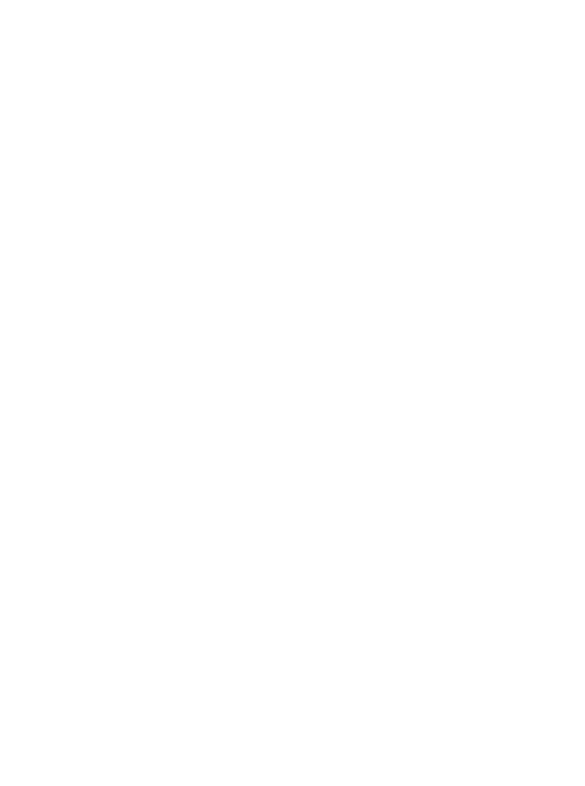
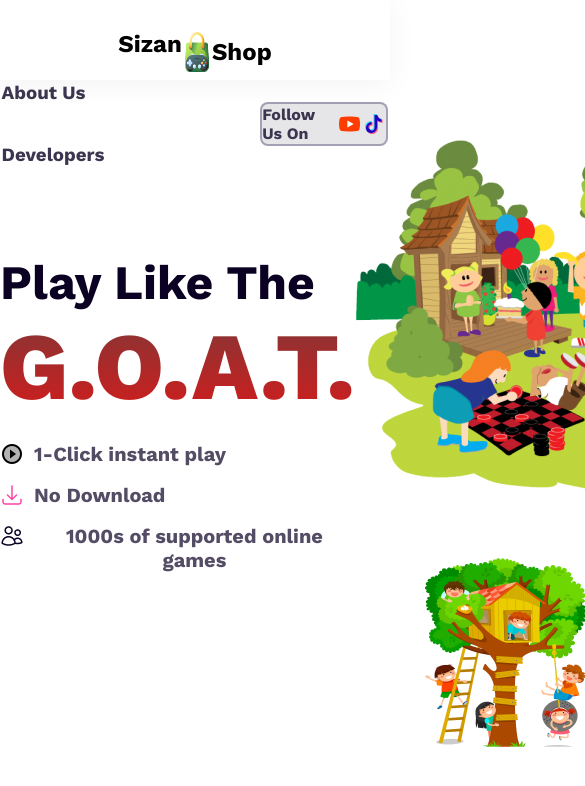
Before and after one commit to Sizan458/gamer-shop, a plain HTML site: page index.html in a window 390 px wide. Shown: the top 786 px of the page, 585 px wide, since content can reach past the window. Drawn offline with nearby package versions, Linux system fonts and the light colour scheme.

Commit message:
add navbae ,style it & responsive it

```diff
--- a/index.html
+++ b/index.html
@@ -12,7 +12,79 @@
 <body>
     <header>
          <!--nav start  -->
+         <nav>
+            <div>
+                <div class="nav-container1" >
+                <div  >
+                 <h1>Sizan</h1>
+                </div>
+                <div class=" nav-container1 ">
+                    <img  class=" nav-container1-img "  src="images/game icon .png" alt="">
+                    <h1>Shop</h1>
+                </div>
+            </div>
+           </div>
+            <div  class=" nav-container2" >
+                <div  class=" nav-container3" >
+                <div >
+                <h3 class="nav-container3-texts"><a href="">About Us</a></h3>
+                </div>
+                <div>
+                <h3 class="nav-container3-texts"><a href="">Developers</a></h3>
+            </div>
+
+
+        </div>
+            <div  class=" nav-container4" >
+               <p>Follow Us On</p>
+               <img src="images/icons8-youtube-48.png" alt="">
+               <img src="images/icons8-tiktok-48.png" alt="">
+            </div>
+        </div>
+         </nav>
            <!--nav end  -->
     </header>
+    <main>
+        <!--section 1 start  -->
+       <section class="section1">
+          <div>
+            <h2 class="section1-text1" >Play Like The</h2>
+            <div>
+               <h1 class="section1-text2 text-colors" > G.O.A.T.</h1>
+            </div>
+            <div>
+                <div class="section1-container1">
+
+                <img src="images/icons8-play-24.png" alt="">
+
+                <div >
+                   <p class="section1-container1-texts" > 1-Click instant play </p>
+                </div>
+                </div>
+                <div>
+                    <div class="section1-container1">
+                    <img src="images/dwonload.png" alt="">
+                    <div>
+                    <p class="section1-container1-texts">No Download</p>
+                </div>
+                </div>
+                </div>
+                <div>
+                    <div class="section1-container1" >
+                    <img src="images/pople.png" alt="">
+                    <div>
+                      <p class="section1-container1-texts">1000s of supported online games</p>
+                    </div>
+                </div>
+                </div>
+            </div>
+
+          </div>
+          <img src="images/Group 18.png" alt="">
+
+       </section>
+       <!--section 1 end  -->
+    </main>
+
 </body>
 </html>
--- a/style.css
+++ b/style.css
@@ -11,21 +11,148 @@ body{
    box-sizing: border-box;
 }
  .text-colors{
-   background: linear-gradient(180deg, #f94848 0%, #06040a 100%);
+   background: linear-gradient(180deg, #803737 0%, #d71b1b 100%);
 background-clip: text;
 -webkit-background-clip: text;
 -webkit-text-fill-color: transparent;
  }
 
 /* share css style end */
+/* nav css style start */
+nav{
+   display: flex;
+   justify-content: space-around;
+   align-items: center;
+   gap: 10px;
+   height: 80px;
+   background: #FFF;
+   box-shadow: 0px 4px 30px 0px rgba(0, 0, 0, 0.05);
+
+
+
+}
+.nav-container1{
+   display: flex;
+   justify-content: space-around;
+   align-items: center;
+
+}
+.nav-container1-img{
+   height: 50px;
+   width: 50px;
+}
+.nav-container2{
+   display: flex;
+   justify-content: space-around;
+   align-items: center;
+ gap: 50px;
+}
+.nav-container3 {
+   display: flex;
+   gap: 40px;
+}
+.nav-container3-texts>a{
+   text-decoration: none;
+   color: #3C354F;
+
+}
+.nav-container4{
+   display: flex;
+   gap:2 px;
+   align-items: center;
+   justify-content: space-around;
+   border: 2px solid #493d696a;
+   width: 230px;
+height: 40px;
+border-radius: 8px;
+background: rgba(11, 2, 35, 0.10);
+
+}
+.nav-container4>p{
+   color: #3C354F;
+
+}
+.nav-container4>img{
+   width: 33.916px;
+height: 24px;
+}
+
+/* nav css style end */
+
+.section1{
+   display: flex;
+   align-items: center;
+   justify-content: space-around;
+}
+.section1-text1{
+   color: #0B0223;
+
+
+font-size: 48px;
+
+font-weight: 600;
+
+}
+.section1-text2{
+
+
+font-size: 95px;
+
+font-weight: 800;
+margin-bottom: 20px;
+}
+.section1-container1{
+   display: flex;
+   gap:10px ;
+   margin-bottom: 17px;
+
+
+
+
+}
+.section1-container1>img{
+   width: 24px;
+height: 24px;
+justify-self: center;
+
+}
+.section1-container1-texts{
+   color: #534C64;
+text-align: center;
+
+font-size: 20px;
+
+font-weight: 500;
+}
+
+
+
 
 /* website responsive area */
 
 /* responsive area for mobile */
 @media screen and (max-width:576px ){
-
+ nav{
+   width: 100%;
+  flex-direction: column;
+ }
+ .nav-container1 {
+   width: 100%;
+  margin-top: 16px;
+ }
+ .nav-container1-img{
+   height: 40px;
+   width: 30px;
+ }
+ .nav-container3 {
+   width: 100%;
+  flex-direction: column;
+   gap: px;
+}
 }
 /* responsive area for laptop ,pc,& tablet*/
 @media screen  and (min-width:576px )  and (max-width:960px){
-
+    nav{
+      width: 100%;
+    }
   }
```
Also changed, not shown: images/dwonload.png (added), images/icons8-play-24.png (added), images/icons8-tiktok-48.png (added), images/icons8-youtube-48.png (added), images/pople.png (added).
